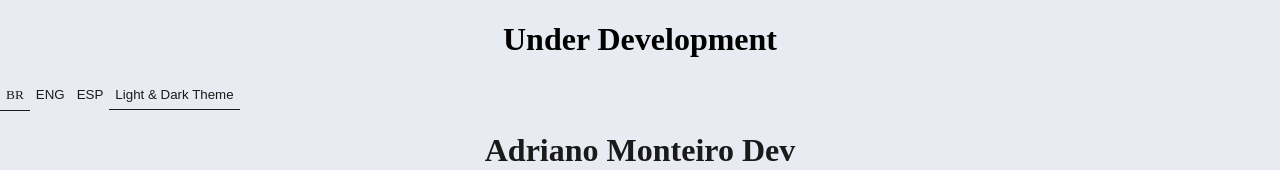
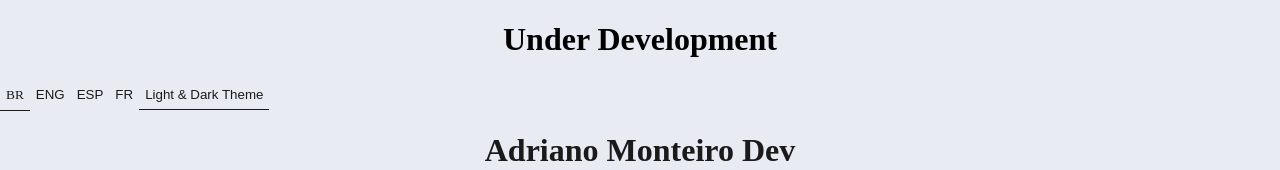
Before and after one commit to adrianomonteiroweb/adrianomonteirodev, a React (Create React App) app in the folder packages/client/: page / in a window 1280 px wide. Shown: the top 170 px of the page. Built offline with nearby package versions, Linux system fonts and the light colour scheme.

Commit message:
feat: implement french language

```diff
--- a/packages/client/src/components/languages/LanguagesComponent.tsx
+++ b/packages/client/src/components/languages/LanguagesComponent.tsx
@@ -48,6 +48,15 @@ export default function LanguagesComponent() {
       >
         ESP
       </button>
+      <button
+        className='language-button'
+        id='fr-FR'
+        onClick={(event) => {
+          changeSelectedLanguage(event);
+        }}
+      >
+        FR
+      </button>
     </div>
   );
 }
--- a/packages/client/src/i18next/index.ts
+++ b/packages/client/src/i18next/index.ts
@@ -4,11 +4,13 @@ import { initReactI18next } from 'react-i18next';
 import PTBR from './locales/pt-br/pt-br.json';
 import ENUS from './locales/en-us/en-us.json';
 import ESES from './locales/es-es/es-es.json';
+import FRFR from './locales/fr-fr/fr-fr.json';
 
 const resources = {
   'pt-BR': PTBR,
   'en-US': ENUS,
   'es-ES': ESES,
+  'fr-FR': FRFR,
 };
 
 function InitI18N() {
--- /dev/null
+++ b/packages/client/src/i18next/locales/fr-fr/fr-fr.json
@@ -0,0 +1,9 @@
+{
+  "translation": {
+    "Junior Full Stack Software Developer": "Développeur junior de logiciels Full Stack",
+    "All Skills": "Toutes les compétences",
+    "Professionals": "Professionnels",
+    "Academics": "Académique",
+    "Under Development": "En cours de développement"
+  }
+}
```
Also changed, not shown: 1 other file (tests, documents, lock files or other folders).
